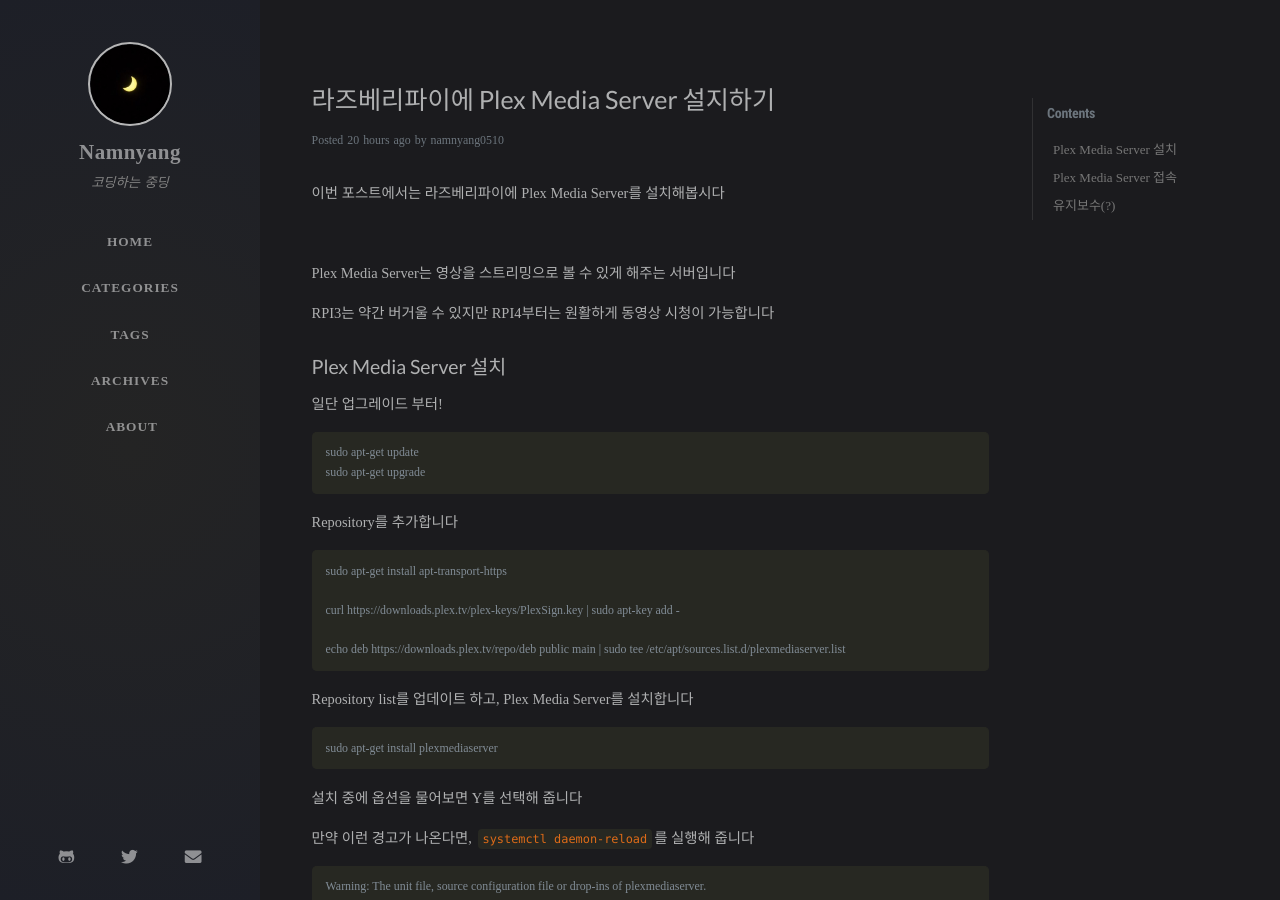
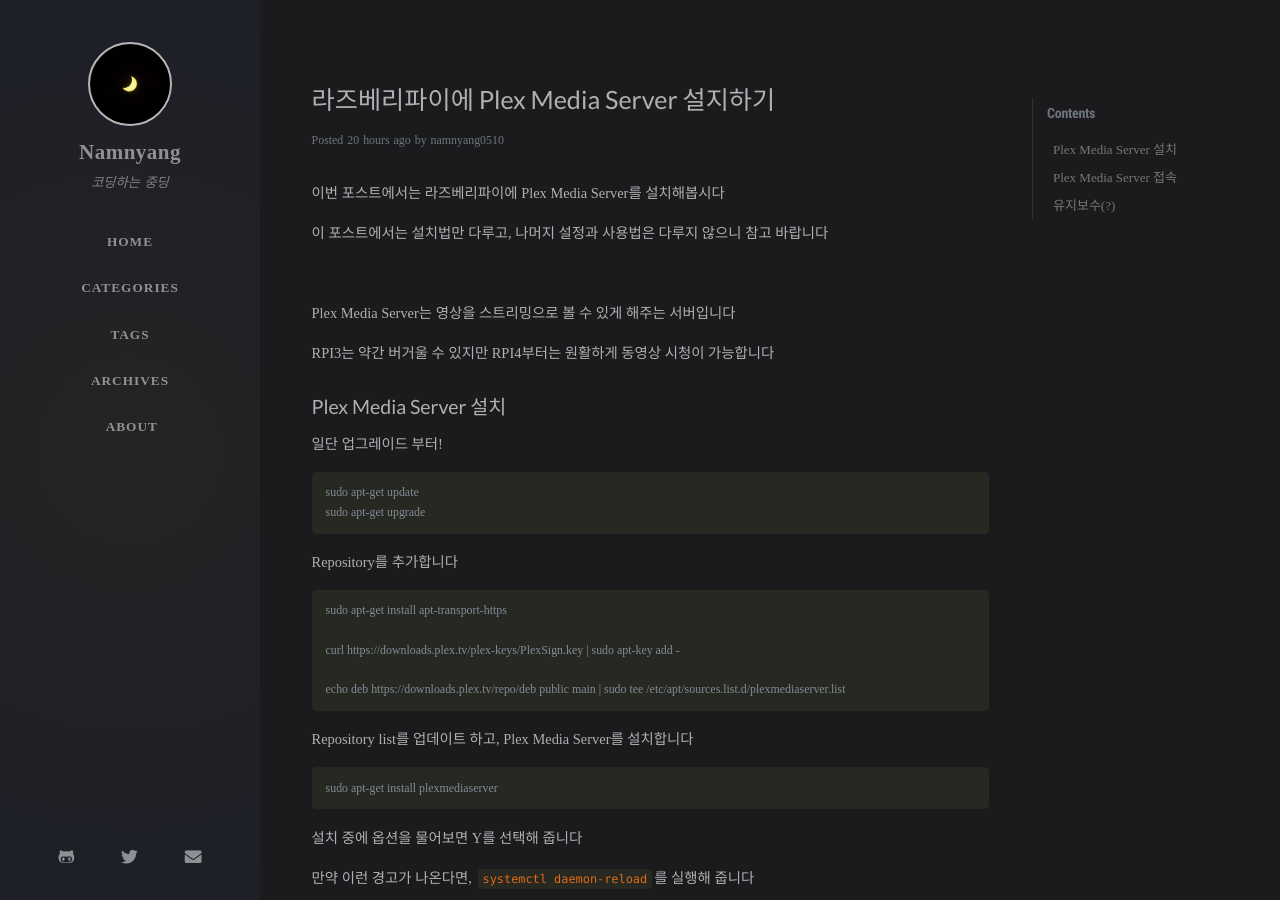
Before and after one commit to namnyang/namnyang.github.io, a Jekyll site: the page built from _posts/2020-12-11-라즈베리파이에-Plex-Media-Server-설지하기.md, in a window 1280 px wide and 900 px high. Built offline with Jekyll 4.4.1, drawn with Linux system fonts in a browser that asks for light colours; nearby versions of some CDN libraries; some web fonts are replaced; comment, search, counter and statistics services are not loaded.

Commit message:
Update 2020-12-11-라즈베리파이에-Plex-Media-Server-설지하기.md

```diff
--- a/_posts/2020-12-11-라즈베리파이에-Plex-Media-Server-설지하기.md
+++ b/_posts/2020-12-11-라즈베리파이에-Plex-Media-Server-설지하기.md
@@ -1,4 +1,6 @@
 이번 포스트에서는 라즈베리파이에 Plex Media Server를 설치해봅시다
+
+이 포스트에서는 설치법만 다루고, 나머지 설정과 사용법은 다루지 않으니 참고 바랍니다
 
 <br>
 
```
